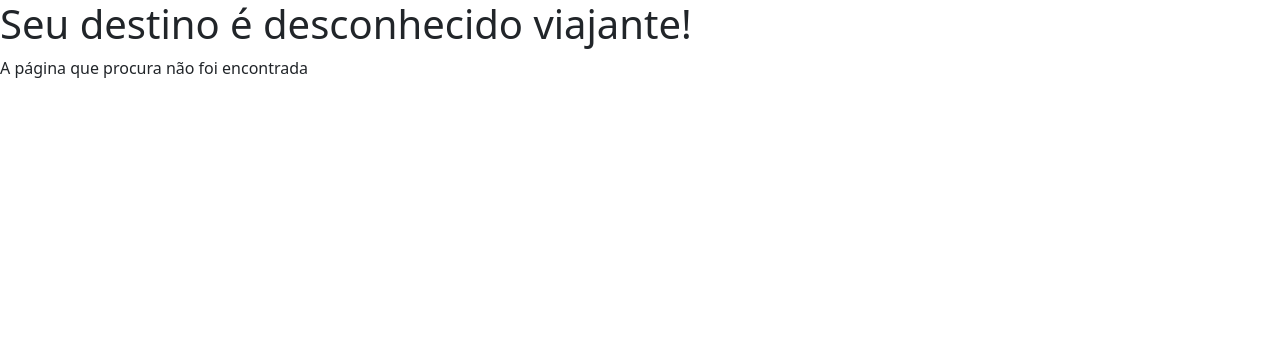
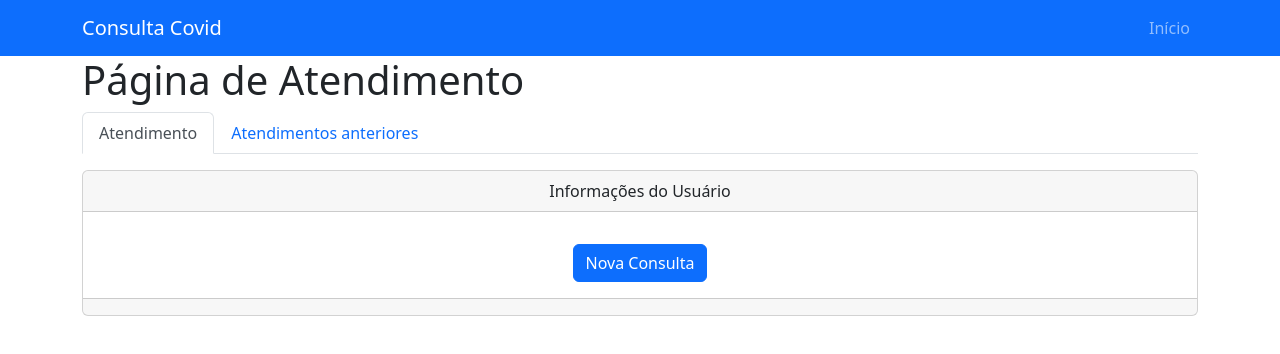
Before and after one commit to MatheusEzaquiel/consulta-covid, a React (Create React App) app in the folder frontend/: page /atendimento/1/1 in a window 1280 px wide. Shown: the top 354 px of the page. Built offline with nearby package versions, Linux system fonts and the light colour scheme; no server answers.

Commit message:
feat(frontend): repassando id do paciente e id da consulta pela URL

```diff
--- a/frontend/src/pages/Appointment.tsx
+++ b/frontend/src/pages/Appointment.tsx
@@ -4,12 +4,12 @@ import { ControlledTabs } from "../shared/components/ControlledTabs";
 
 export const Appointment = () =>{
 
-    const { id } = useParams();
+    const { idPatient, idAppointment } = useParams();
 
     return (
         <>
             <h1>Página de Atendimento</h1>
-            <ControlledTabs id={Number(id)}/>
+            <ControlledTabs idPatient={Number(idPatient)} idAppointment={Number(idAppointment)}/>
 
         </>
     );
--- a/frontend/src/pages/HealthData.tsx
+++ b/frontend/src/pages/HealthData.tsx
@@ -7,7 +7,7 @@ import { HealthDataPacientContext } from "../shared/contexts/HealtDataPacient";
 
 export const HealthData = () => {
 
-    const { id } = useParams();
+    const { idPatient, idAppointment } = useParams();
 
     const temperaturaArr: string[] = ["Hipotermia", "Afebril", "Estado febril", "Febre", "Pirexia", "Hiperpirexia"];
     const freqCardiacaArr: string[] = ["Bradicárdico", "Normocárdico", "Taquicárdico"];
@@ -127,7 +127,8 @@ export const HealthData = () => {
                         />
                 </Form.Group>
 
-                <Link to={`/sintomas/${id}`}>
+
+                <Link to={`/sintomas/${idPatient}/${idAppointment}`}>
                     <Button variant="primary" onClick={ () => changeHealthData({temperature: temp, heartRate: freqCardiaca, respiratoryRate: freqRespiratoria})}>Avançar</Button>
                 </Link>
 
--- a/frontend/src/pages/Home.tsx
+++ b/frontend/src/pages/Home.tsx
@@ -70,7 +70,7 @@ export const Home = () => {
 
             {patients.map((patient) => (
                 <tr key={patient.id}>
-
+                    <td>{patient.id}</td>
                     <td>{patient.condition}</td>
                     <td>{patient.name}</td>
                     <td>{patient.cpf}</td>
@@ -79,7 +79,7 @@ export const Home = () => {
 
 
                     <td>
-                    <Link to={`atendimento/${patient.id_patient}`}>
+                    <Link to={`atendimento/${patient.id_patient}/${patient.id}`}>
                         <Button>ir para consulta</Button>
                     </Link>
                     </td>
--- a/frontend/src/routes/Routes.tsx
+++ b/frontend/src/routes/Routes.tsx
@@ -24,17 +24,17 @@ export const Routes = () => {
                 },
 
                 {
-                    path: "/atendimento/:id",
+                    path: "/atendimento/:idPatient/:idAppointment/",
                     element: <Appointment/>
                 },
 
                 {
-                    path: "/dados-de-saude/:id",
+                    path: "/dados-de-saude/:idPatient/:idAppointment/",
                     element: <HealthData/>
                 },
 
                 {
-                    path: "/sintomas/:id",
+                    path: "/sintomas/:idPatient/:idAppointment/",
                     element: <Symptoms/>
                 }
 
--- a/frontend/src/shared/components/CheckboxForm.tsx
+++ b/frontend/src/shared/components/CheckboxForm.tsx
@@ -20,8 +20,11 @@ type Checkbox = {
 export const CheckboxForm = () => {
 
 
-  const { id } = useParams();
-  const idPatientSelected = Number(id)
+  const { idPatient, idAppointment } = useParams();
+
+  const idPatientSelected = Number(idPatient)
+
+
 
 
   const [checkboxes, setCheckboxes] = useState<Checkbox[]>([
--- a/frontend/src/shared/components/ControlledTabs.tsx
+++ b/frontend/src/shared/components/ControlledTabs.tsx
@@ -6,11 +6,12 @@ import { TabDataUser } from './TabDataUser';
 import { TabDataAppointments } from './TabDataAppointments'
 
 interface IIdProps{
-  id: number
+  idPatient: number
+  idAppointment: number;
 }
 
 
-export const ControlledTabs = ({id}: IIdProps) => {
+export const ControlledTabs = ({idPatient, idAppointment}: IIdProps) => {
   const [key, setKey] = useState('appointment');
 
   return (
@@ -18,14 +19,16 @@ export const ControlledTabs = ({id}: IIdProps) => {
       id="controlled-tab-example"
       activeKey={key}
       onSelect={(k) => setKey(k ?? 'appointment')}
-      className="mb-3"
-    >
+      className="mb-3">
+
       <Tab eventKey="appointment" title="Atendimento">
-        <TabDataUser id={id}/>
+        <TabDataUser idPatient={idPatient} idAppointment={idAppointment}/>
       </Tab>
+
       <Tab eventKey="oldAppointments" title="Atendimentos anteriores">
         <TabDataAppointments/>
       </Tab>
+
     </Tabs>
   );
 }
--- a/frontend/src/shared/components/TabDataUser.tsx
+++ b/frontend/src/shared/components/TabDataUser.tsx
@@ -8,11 +8,12 @@
 
 
     interface IIdProps{
-        id: number
+        idPatient: number
+        idAppointment: number;
     }
 
 
-    export const TabDataUser = ({id}: IIdProps) => {
+    export const TabDataUser = ({idPatient, idAppointment}: IIdProps) => {
 
 
         const [patient, setPatient] = useState<IPatient>({
@@ -26,7 +27,7 @@
 
         useEffect(() => {
 
-            PatientsService.getById(id)
+            PatientsService.getById(idPatient)
             .then((data) => {
 
 
@@ -57,7 +58,11 @@
 
                     </Card.Text>
 
-                    <Link to={`/dados-de-saude/${patient.id}`}><Button>Nova Consulta</Button></Link>
+                    <Link to={`/dados-de-saude/${idPatient}/${idAppointment}`}>
+                        <Button>Nova Consulta</Button>
+                    </Link>
+
+
                 </Card.Body>
                 <Card.Footer className="text-muted"></Card.Footer>
                 </Card>
```
